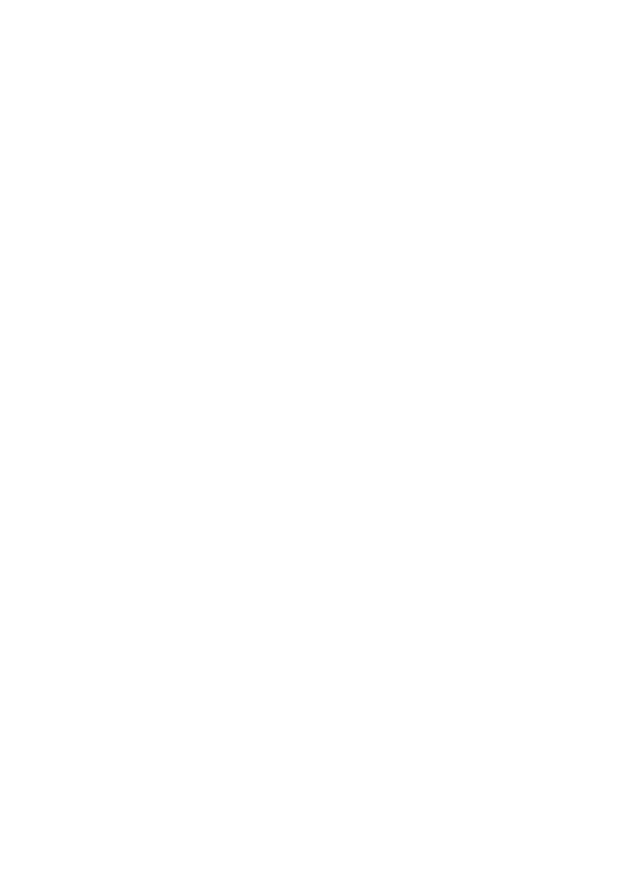
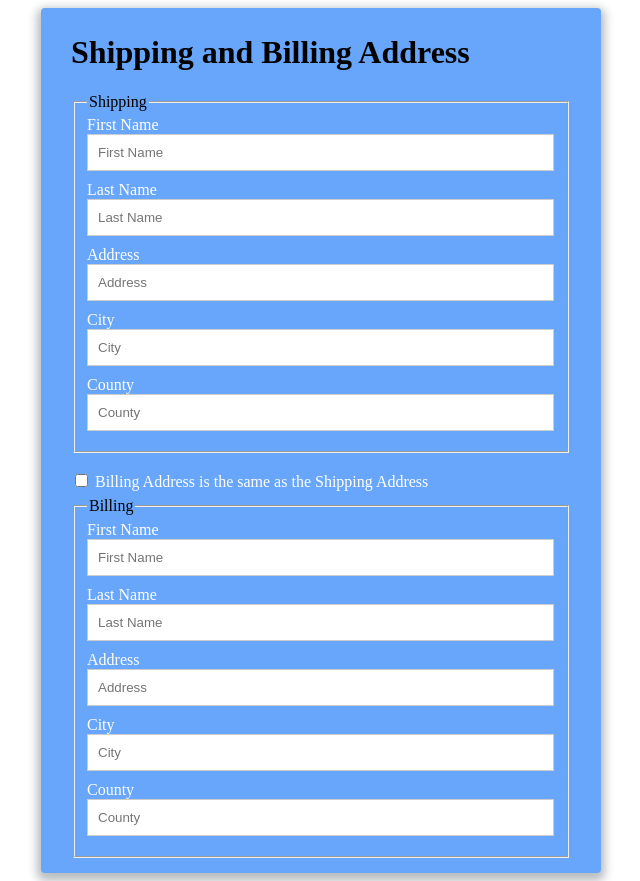
Before and after one commit to georgesunil81/HTML5Forms, a plain HTML site: page ShippingAndBilling/index.html in a window 1280 px wide. Shown: the whole page, without its empty margins (319-959 px from the left). Before the commit the page ends 800 px from the top, so only its background shows below. Drawn offline with Linux system fonts and the light colour scheme.

Commit message:
Add HTML for billing and shipping sections and CSS

```diff
--- a/ShippingAndBilling/index.html
+++ b/ShippingAndBilling/index.html
@@ -1,10 +1,48 @@
 <!DOCTYPE html>
 <html>
-	<head>
-	    <title>Shipping and Billing Form</title>
-	    <link type="text/css" rel="stylesheet" href="shipping_billing.css" />
-	</head>
-	<body>
 
-	</body>
+<head>
+    <title>Shipping and Billing Form</title>
+    <link type="text/css" rel="stylesheet" href="shipping_billing.css" />
+</head>
+
+<body>
+    <form>
+        <h1>Shipping and Billing Address</h1>
+        <section class="shipping-address">
+            <fieldset>
+                <legend>Shipping</legend>
+                <label for="shipping-first-name">First Name</label>
+                <input id="shipping-first-name" type="text" placeholder="First Name" required>
+                <label for="shipping-last-name">Last Name</label>
+                <input id="shipping-last-name" type="text" placeholder="Last Name" required>
+                <label for="shipping-address">Address</label>
+                <input id="shipping-address" type="text" placeholder="Address" required>
+                <label for="shipping-city">City</label>
+                <input id="shipping-city" type="text" placeholder="City" required>
+                <label for="shipping-county">County</label>
+                <input id="shipping-county" type="text" placeholder="County" required>
+            </fieldset>
+        </section>
+        <br>
+       	<input id="billing-address-same" type="checkbox">
+       	<label for="billing-address-same">Billing Address is the same as the Shipping Address</label>
+        <section class="billing-address">
+            <fieldset>
+                <legend>Billing</legend>
+                <label for="billing-first-name">First Name</label>
+                <input id="billing-first-name" type="text" placeholder="First Name" required>
+                <label for="billing-last-name">Last Name</label>
+                <input id="billing-last-name" type="text" placeholder="Last Name" required>
+                <label for="billing-address">Address</label>
+                <input id="billing-address" type="text" placeholder="Address" required>
+                <label for="billing-city">City</label>
+                <input id="billing-city" type="text" placeholder="City" required>
+                <label for="billing-county">County</label>
+                <input id="billing-county" type="text" placeholder="County" required>
+            </fieldset>
+        </section>
+    </form>
+</body>
+
 </html>
--- a/ShippingAndBilling/shipping_billing.css
+++ b/ShippingAndBilling/shipping_billing.css
@@ -0,0 +1,42 @@
+form {
+  background: #68a6fb;
+  padding: 5px 30px 15px 30px;
+  max-width: 500px;
+  margin: 8px auto;
+  border-radius: 4px;
+  box-shadow: 0 4px 10px 4px rgba(19, 35, 47, 0.3);
+}
+
+input {
+  margin-bottom: 10px;
+  padding: 10px;
+  width: 95%;
+  border: 1px solid #CCC;
+}
+
+label {
+  cursor: pointer;
+  color: white;
+}
+
+.billing-address {
+  display: none;
+}
+
+#billing-address-same:not(:checked)~.billing-address {
+  display: block;
+}
+
+.billing-address-same-checkbox {
+  margin: 0;
+  text-align: left;
+}
+
+label[for=billing-address-same] {
+  display: inline;
+}
+
+input[type=checkbox] {
+    display: inline;
+    width: auto;
+}
```
